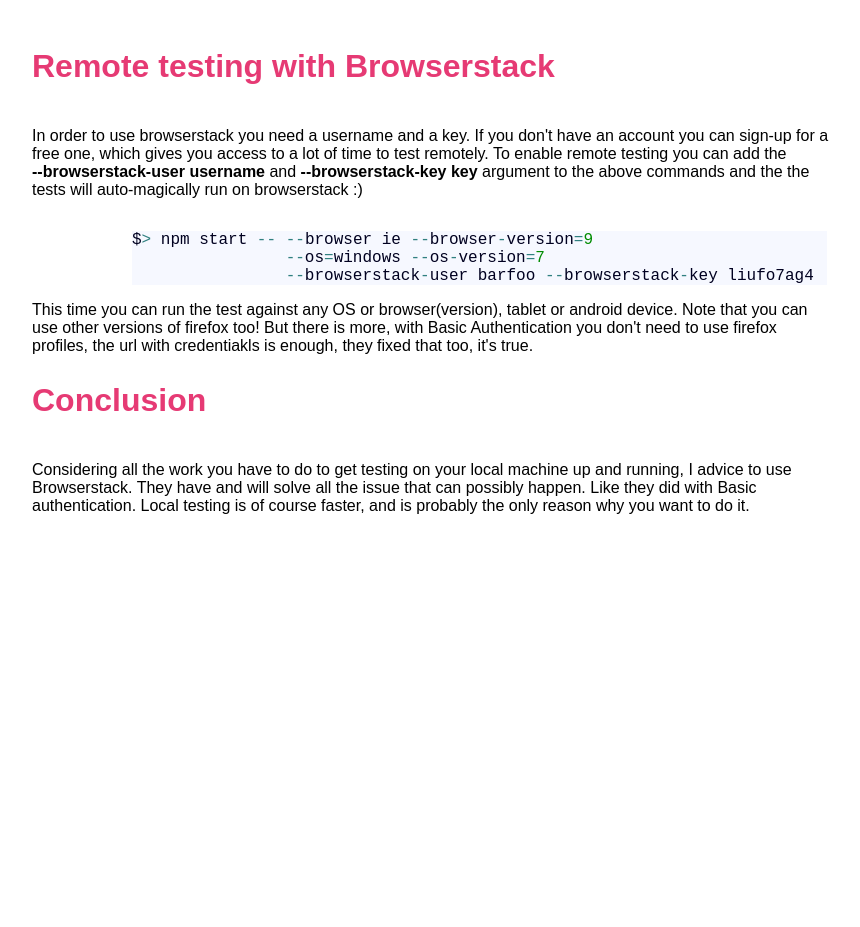
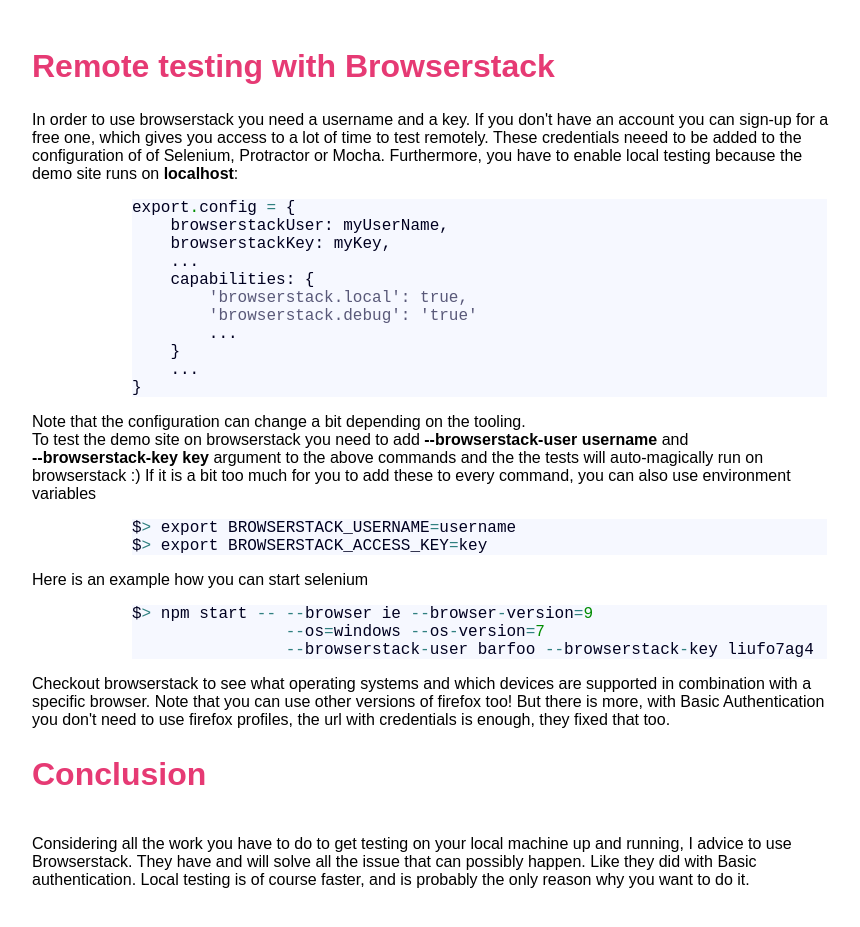
Before and after one commit to scaljeri/e2e-testing-in-action, a plain HTML site: page index.html in a window 1280 px wide. Shown: the part 1873-2800 px from the top of the page, without its empty margins (208-1068 px from the left). Before the commit the page ends 2454 px from the top, so only its background shows below. Drawn offline with Linux system fonts and the light colour scheme; a web font is replaced by a local one.

Commit message:
Updated the browserstack part and added example of env vars

```diff
--- a/index.html
+++ b/index.html
@@ -113,17 +113,42 @@
             </div>
 
             <h2>Remote testing with Browserstack</h2>
-            <p class="first-dark-red">
+            <div class="first-dark-red">
                 In order to use browserstack you need a username and a key. If you don't have an account you can sign-up for a free one, which
-                gives you access to a lot of time to test remotely. To enable remote testing you can add the <strong>--browserstack-user</strong> <strong>username</strong>
+                gives you access to a lot of time to test remotely. These credentials neeed to be added to the configuration of of Selenium,
+                Protractor or Mocha. Furthermore, you have to enable local testing because the demo site runs on <strong>localhost</strong>:
+
+            <pre style='color:#000020;background:#f6f8ff;'>export<span style='color:#008c00; '>.</span>config <span style='color:#308080; '>=</span> {
+    browserstackUser: myUserName,
+    browserstackKey: myKey,
+    ...
+    capabilities: {
+        <span style='color:#595979; '>'browserstack.local': true,</span>
+        <span style='color:#595979; '>'browserstack.debug': 'true'</span>
+        ...
+    }
+    ...
+}
+</pre>
+
+                Note that the configuration can change a bit depending on the tooling. <br>
+                To test the demo site on browserstack you need to add <strong>--browserstack-user</strong> <strong>username</strong>
                 and <strong>--browserstack-key</strong> <strong>key</strong> argument to the above commands and the the tests will auto-magically run on browserstack :)
+                If it is a bit too much for you to add these to every command, you can also use environment variables
 
+            <pre style='color:#000020;background:#f6f8ff;'>$<span style='color:#308080; '>></span> export BROWSERSTACK_USERNAME<span style='color:#308080; '>=</span>username
+$<span style='color:#308080; '>></span> export BROWSERSTACK_ACCESS_KEY<span style='color:#308080; '>=</span>key
+</pre>
+
+
+            Here is an example how you can start selenium
             <pre style='color:#000020;background:#f6f8ff;'>$<span style='color:#308080; '>></span> npm start <span style='color:#308080; '>-</span><span style='color:#308080; '>-</span> <span style='color:#308080; '>-</span><span style='color:#308080; '>-</span>browser ie <span style='color:#308080; '>-</span><span style='color:#308080; '>-</span>browser<span style='color:#308080; '>-</span>version<span style='color:#308080; '>=</span><span style='color:#008c00; '>9</span>
                 <span style='color:#308080; '>-</span><span style='color:#308080; '>-</span>os<span style='color:#308080; '>=</span>windows <span style='color:#308080; '>-</span><span style='color:#308080; '>-</span>os<span style='color:#308080; '>-</span>version<span style='color:#308080; '>=</span><span style='color:#008c00; '>7</span>
                 <span style='color:#308080; '>-</span><span style='color:#308080; '>-</span>browserstack<span style='color:#308080; '>-</span>user barfoo <span style='color:#308080; '>-</span><span style='color:#308080; '>-</span>browserstack<span style='color:#308080; '>-</span>key liufo7ag4</pre>
 
-            This time you can run the test against any OS or browser(version), tablet or android device. Note that you can use other versions of firefox too! But
-            there is more, with Basic Authentication you don't need to use firefox profiles, the url with credentiakls is enough, they fixed that too, it's true.
+                Checkout browserstack to see what operating systems and which devices are supported in combination with a specific browser.
+                Note that you can use other versions of firefox too! But there is more, with Basic Authentication you don't need to use firefox profiles, the url with credentials is enough, they fixed that too.
+            </div>
 
             <h2>Conclusion</h2>
             <p class="first-dark-blue">
--- a/main.css
+++ b/main.css
@@ -111,6 +111,7 @@
 }
 
 strong {
+	display: inline;
 	white-space: nowrap;
 }
 
```
